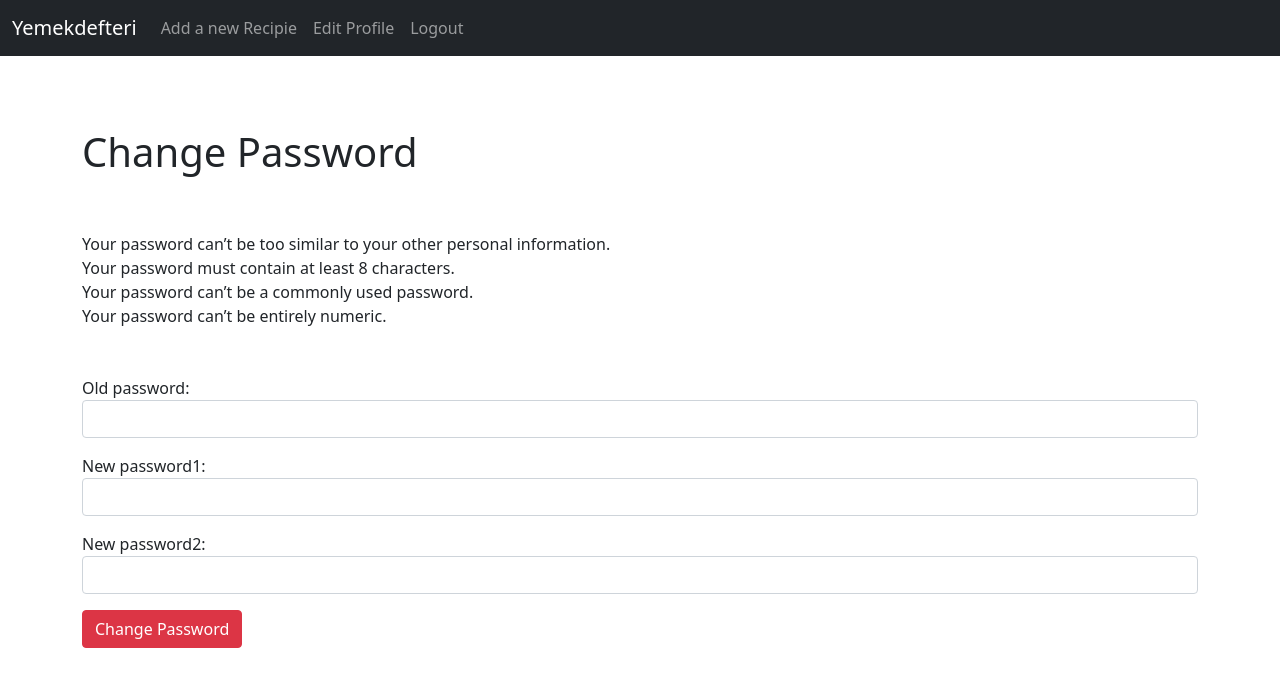
After one commit to mrttrkylmz/yemekdefteri, a Django app: page /members/password/ in a window 1280 px wide. The commit adds this page. Shown: the top 687 px of the page. Run offline with Django 3.2, Linux system fonts and the light colour scheme; a user stored in the database is signed in.

```diff
--- a/members/forms.py
+++ b/members/forms.py
@@ -1,4 +1,4 @@
-from django.contrib.auth.forms import UserCreationForm, UserChangeForm
+from django.contrib.auth.forms import UserCreationForm, UserChangeForm, PasswordChangeForm
 from django.contrib.auth.models import User
 from django import forms
 
@@ -25,12 +25,19 @@ class EditProfileForm(UserChangeForm):
     first_name = forms.CharField(max_length=100, widget=forms.TextInput(attrs={'class': 'form-control'}))
     last_name = forms.CharField(max_length=100, widget=forms.TextInput(attrs={'class': 'form-control'}))
     username = forms.CharField(max_length=100, widget=forms.TextInput(attrs={'class': 'form-control'}))
-    last_login = forms.CharField(max_length=100, widget=forms.TextInput(attrs={'class': 'form-control'}))
-    is_superuser = forms.CharField(max_length=100, widget=forms.TextInput(attrs={'class': 'form-control'}))
-    is_stuff = forms.CharField(max_length=100, widget=forms.TextInput(attrs={'class': 'form-control'}))
-    is_active = forms.CharField(max_length=100, widget=forms.TextInput(attrs={'class': 'form-control'}))
-    date_joined = forms.CharField(max_length=100, widget=forms.TextInput(attrs={'class': 'form-control'}))
+
 
     class Meta:
         model = User
         fields = ('username', 'first_name', 'last_name', 'email', 'password')
+
+
+
+class PasswordChangingForm(PasswordChangeForm):
+    old_password = forms.CharField(max_length=100, widget=forms.PasswordInput(attrs={'class': 'form-control', 'type': 'password'}))
+    new_password1 = forms.CharField(max_length=100, widget=forms.PasswordInput(attrs={'class': 'form-control','type': 'password'}))
+    new_password2 = forms.CharField(max_length=100, widget=forms.PasswordInput(attrs={'class': 'form-control','type': 'password'}))
+
+    class Meta:
+        model = User
+        fields = ('old_password', 'new_password1', 'new_password2')
--- /dev/null
+++ b/members/templates/registration/change-password.html
@@ -0,0 +1,23 @@
+{% extends 'theblog/base.html'%}
+{% block title %}Login{% endblock %}
+{% block content %}
+
+
+<h1>Change Password</h1>
+<br/><br/>
+Your password can’t be too similar to your other personal information.<br/>
+Your password must contain at least 8 characters.<br/>
+Your password can’t be a commonly used password.<br/>
+Your password can’t be entirely numeric.<br/>
+<br/><br/>
+<div class="form-group">
+    <form method="POST">
+        {% csrf_token %}
+        {{ form.as_p }}
+        <button class="btn btn-danger">Change Password
+        </button>
+</div>
+
+
+
+{% endblock %}
--- a/members/templates/registration/edit_profile.html
+++ b/members/templates/registration/edit_profile.html
@@ -10,7 +10,7 @@
     <form method="POST">
         {% csrf_token %}
         {{ form.as_p }}
-        <button class="btn btn-secondary">Update Profile
+        <button class="btn btn-dark">Update Profile
         </button>
 </div>
 
--- a/members/templates/registration/login.html
+++ b/members/templates/registration/login.html
@@ -10,7 +10,7 @@
     <form method="POST">
         {% csrf_token %}
         {{ form.as_p }}
-        <button class="btn btn-secondary">Login
+        <button class="btn btn-dark">Login
         </button>
 </div>
 
--- a/members/templates/registration/register.html
+++ b/members/templates/registration/register.html
@@ -10,7 +10,7 @@
     <form method="POST">
         {% csrf_token %}
         {{ form.as_p }}
-        <button class="btn btn-secondary">Register
+        <button class="btn btn-dark">Register
         </button>
 </div>
 
--- a/members/urls.py
+++ b/members/urls.py
@@ -1,10 +1,10 @@
 from django.urls import path
-from .views import UserRegisterView, UserEditView
-
-
+from .views import UserRegisterView, UserEditView, PasswordsChangeView
+from django.contrib.auth import views as auth_views
+from . import views
 urlpatterns = [
     path('register/', UserRegisterView.as_view(), name='register'),
-    path('edit_profile/', UserEditView.as_view(), name='edit_profile')
-
-
+    path('edit_profile/', UserEditView.as_view(), name='edit_profile'),
+    path('password/', PasswordsChangeView.as_view(template_name ='registration/change-password.html')),
+    path('password_success', views.password_success, name="password_success"),
 ]
--- a/members/views.py
+++ b/members/views.py
@@ -1,8 +1,19 @@
 from django.shortcuts import render
 from django.views import generic
-from django.contrib.auth.forms import UserCreationForm, UserChangeForm
+from django.contrib.auth.forms import UserCreationForm, UserChangeForm, PasswordChangeForm
+from django.contrib.auth.views import PasswordChangeView
 from django.urls import reverse_lazy
-from .forms import SignUpForm, EditProfileForm
+from .forms import SignUpForm, EditProfileForm, PasswordChangingForm
+
+class PasswordsChangeView(PasswordChangeView):
+	form_class = PasswordChangingForm
+	success_url = reverse_lazy('password_success')
+
+
+def password_success(request):
+	return render(request, 'registration/password_success.html',{})
+
+
 
 
 class UserRegisterView(generic.CreateView):
--- a/theblog/forms.py
+++ b/theblog/forms.py
@@ -5,7 +5,7 @@ from .models import Recipie
 class RecipieForm(forms.ModelForm):
 	class Meta:
 		model = Recipie
-		fields = ('title','chef','recipie_details')
+		fields = ('title','chef','recipie_details','header_image')
 
 
 		widgets = {
--- a/theblog/models.py
+++ b/theblog/models.py
@@ -6,6 +6,7 @@ from ckeditor.fields import RichTextField
 
 class Recipie(models.Model):
 	title = models.CharField(max_length=100)
+	header_image = models.ImageField(null=True, blank=True, upload_to="images/")
 	chef = models.ForeignKey(User, on_delete= models.CASCADE)
 	#recipie_details = models.TextField()
 	recipie_details = RichTextField(blank=True, null=True)
--- a/theblog/templates/theblog/add_recipie.html
+++ b/theblog/templates/theblog/add_recipie.html
@@ -7,7 +7,7 @@
 	<h1>Add Recipe</h1>
 
 	 <div class="form-group">
-		<form method="POST">
+		<form method="POST" enctype="multipart/form-data">
 			{% csrf_token %}
 			{{form.media}}
 			{{form.as_p}}
--- a/theblog/templates/theblog/home.html
+++ b/theblog/templates/theblog/home.html
@@ -16,7 +16,10 @@
 	 	<xxsmall><a href=  "{%url 'theblog:delete-recipie' recipie.pk %}">(Delete)</a></xxsmall>
 	 	{% endif %}<br/>
  	{% endif %}
-    {{ recipie.recipie_details|safe|slice:":170" }}...
+ 	{% if recipie.header_image %}
+	<img src="{{ recipie.header_image.url}}"><br/><br/>
+	{% endif %}
+    {{ recipie.recipie_details|safe|slice:":170" }}
 </li>
 
 {% endfor%}
--- a/theblog/templates/theblog/recipie_details.html
+++ b/theblog/templates/theblog/recipie_details.html
@@ -18,6 +18,9 @@
 	{% endif %}<br/>
 <hr>
 <br/>
+{% if recipie.header_image %}
+	<img src="{{ recipie.header_image.url}}"><br/><br/>
+{% endif %}
 {{ recipie.recipie_details|safe }}
 <br/><br/> <hr> <br/>
  {% if user.is_authenticated %}
--- a/theblog/templates/theblog/update_recipie.html
+++ b/theblog/templates/theblog/update_recipie.html
@@ -8,7 +8,7 @@
 	<h1>Edit Recipie</h1>
 
 	 <div class="form-group">
-		<form method="POST">
+		<form method="POST" enctype="multipart/form-data">
 			{% csrf_token %}
 			{{form.media}}
 			{{form.as_p}}
--- a/yemekdefteri/settings.py
+++ b/yemekdefteri/settings.py
@@ -11,6 +11,7 @@ https://docs.djangoproject.com/en/3.1/ref/settings/
 """
 
 from pathlib import Path
+import os
 
 # Build paths inside the project like this: BASE_DIR / 'subdir'.
 BASE_DIR = Path(__file__).resolve().parent.parent
@@ -123,5 +124,10 @@ USE_TZ = True
 STATIC_URL = '/static/'
 
 
+
+MEDIA_ROOT = os.path.join(BASE_DIR, 'media')
+MEDIA_URL = '/media/'
+STATICFILES_DIRS = [os.path.join(BASE_DIR, 'static'),]
+
 LOGIN_REDIRECT_URL = 'theblog:home'
 LOGOUT_REDIRECT_URL = 'theblog:home'
--- a/yemekdefteri/urls.py
+++ b/yemekdefteri/urls.py
@@ -1,10 +1,12 @@
 
 from django.contrib import admin
 from django.urls import path , include
+from django.conf import settings
+from django.conf.urls.static import static
 
 urlpatterns = [
     path('admin/', admin.site.urls),
     path('',include('theblog.urls')),
     path('members/',include('django.contrib.auth.urls')),
     path('members/',include('members.urls')),
-]
+]+ static(settings.MEDIA_URL, document_root=settings.MEDIA_ROOT)
```
Also changed, not shown: members/templates/registration/password_success.html (added, +10 -0 lines), db.sqlite3, media/images/2499c543-019a-4173-a8b6-c02efd867e53.jpg (added), theblog/migrations/0006_recipie_header_image.py (added).
